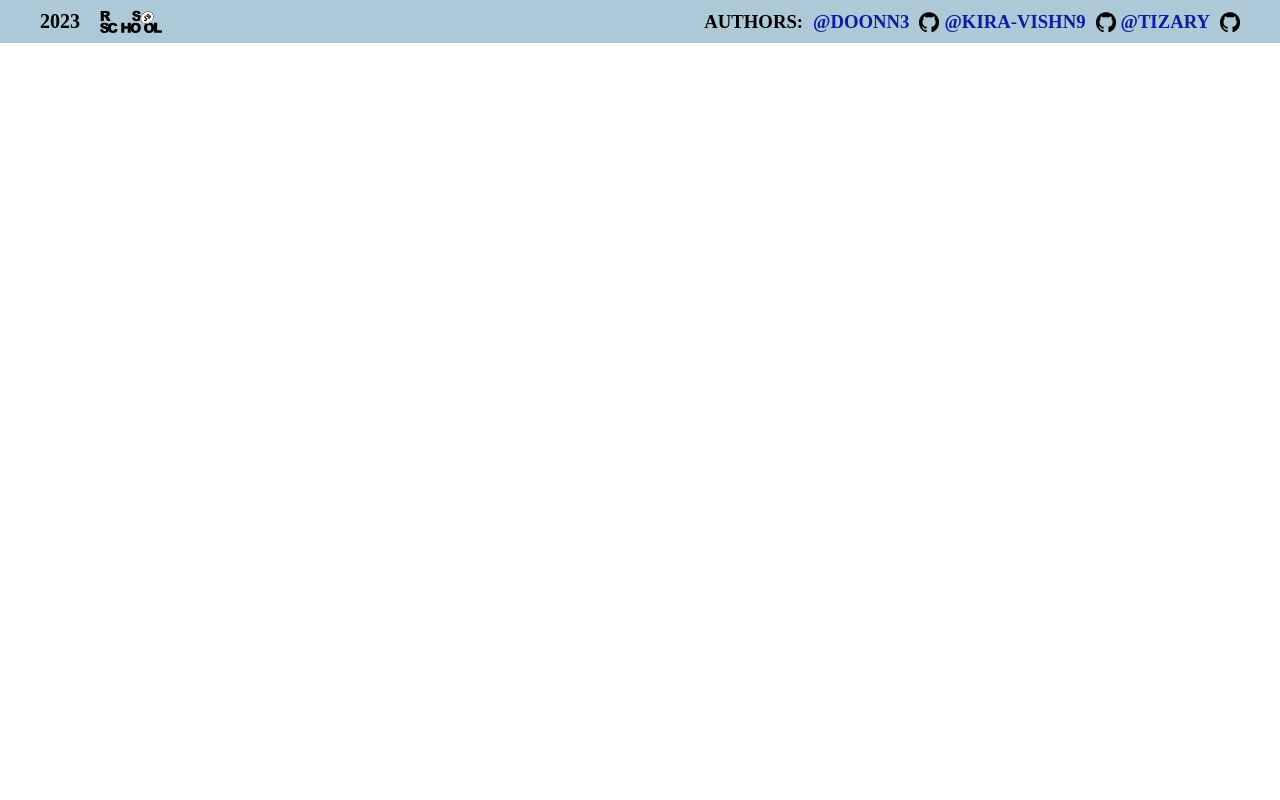
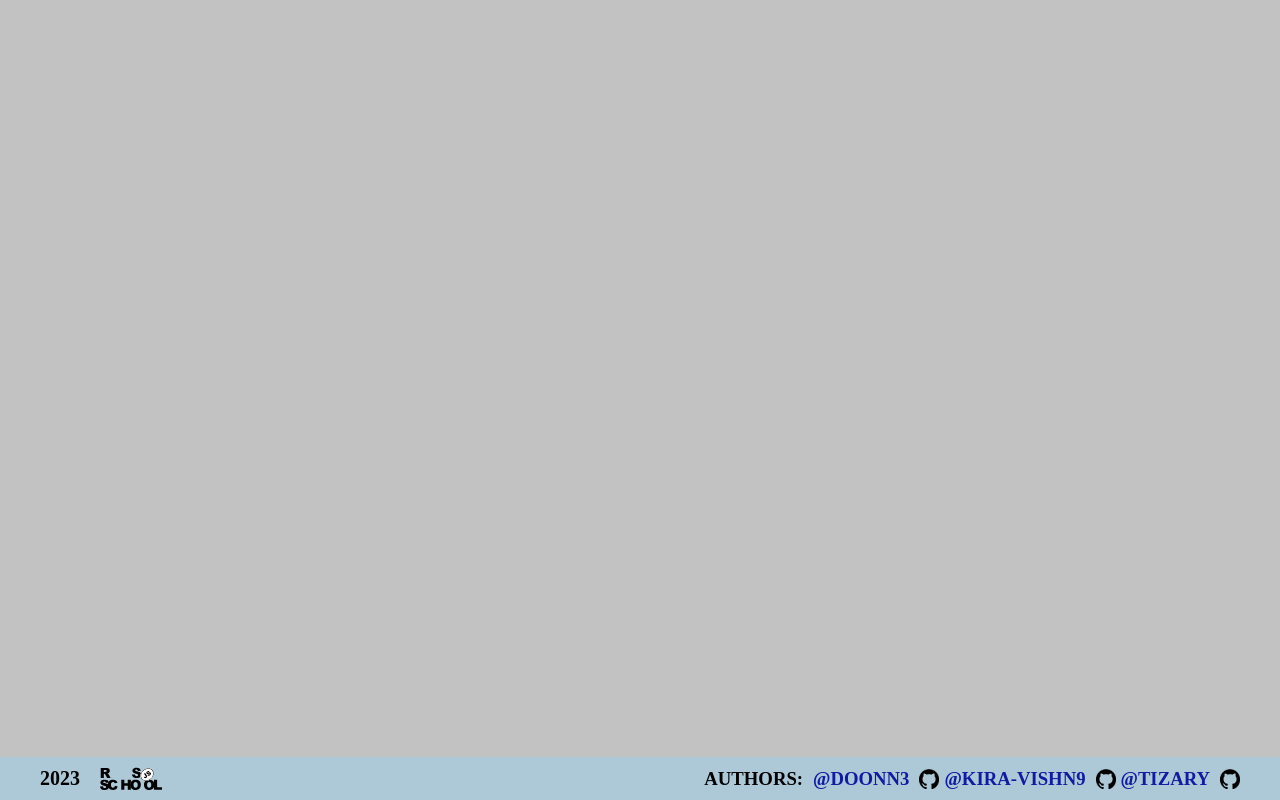
Before and after one commit to Kira-Vishn9/RsClone, a website built with webpack: page src/index.html in a window 1280 px wide. Built offline with nearby package versions, Linux system fonts and the light colour scheme.

Commit message:
refactor: base style

```diff
--- a/src/app/components/footer/style/footer.scss
+++ b/src/app/components/footer/style/footer.scss
@@ -2,7 +2,6 @@
   display: flex;
   align-items: center;
   justify-content: space-between;
-
   padding: 10px 40px;
   background-color: #adc9d7;
 }
--- a/src/shared/style/main.scss
+++ b/src/shared/style/main.scss
@@ -11,11 +11,19 @@ html {
 }
 
 body {
-    width: 100vw;
+    display: flex;
+    flex-direction: column;
     height: 100vh;
+    min-height: 100%;
+
+    background-color: #c2c2c2;
 }
 
 .container {
     max-width: 1440px;
     padding: 0 15px;
 }
+
+#app {
+    flex: 1 1 auto;
+}
```
